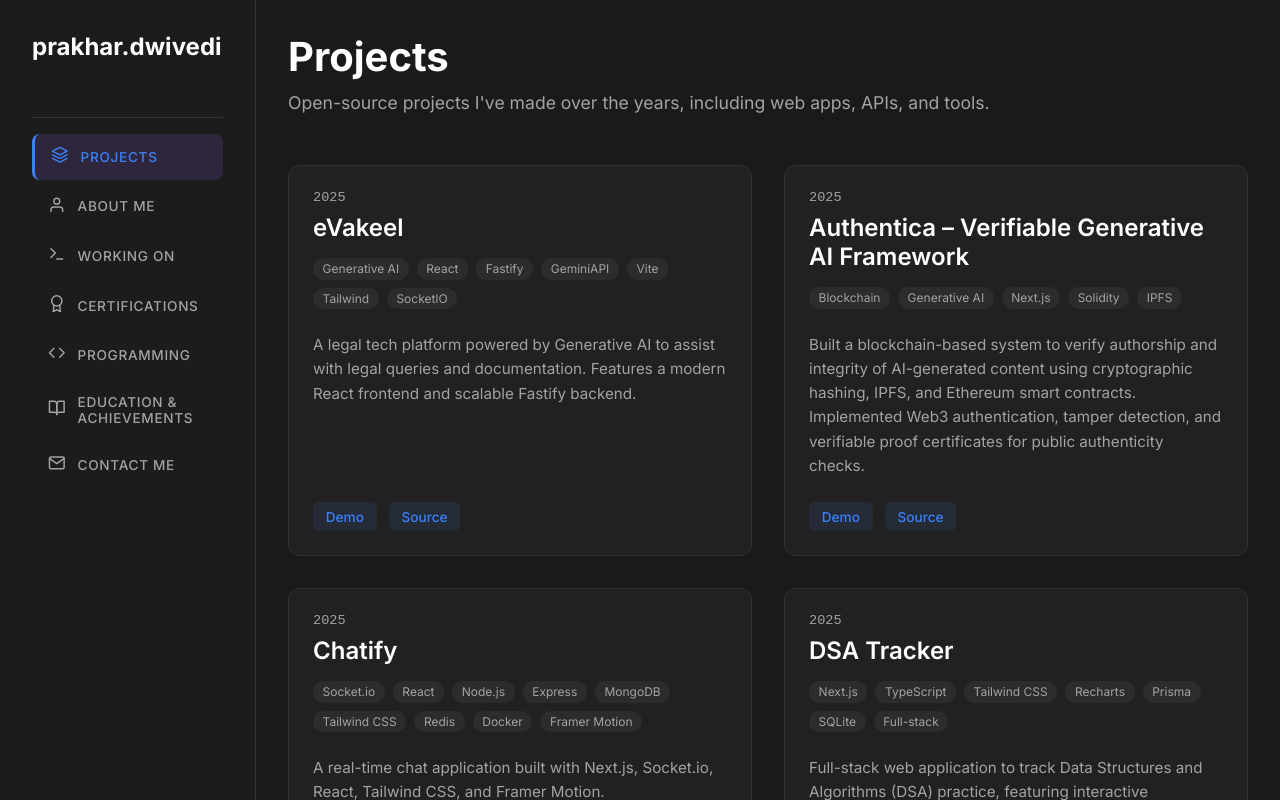
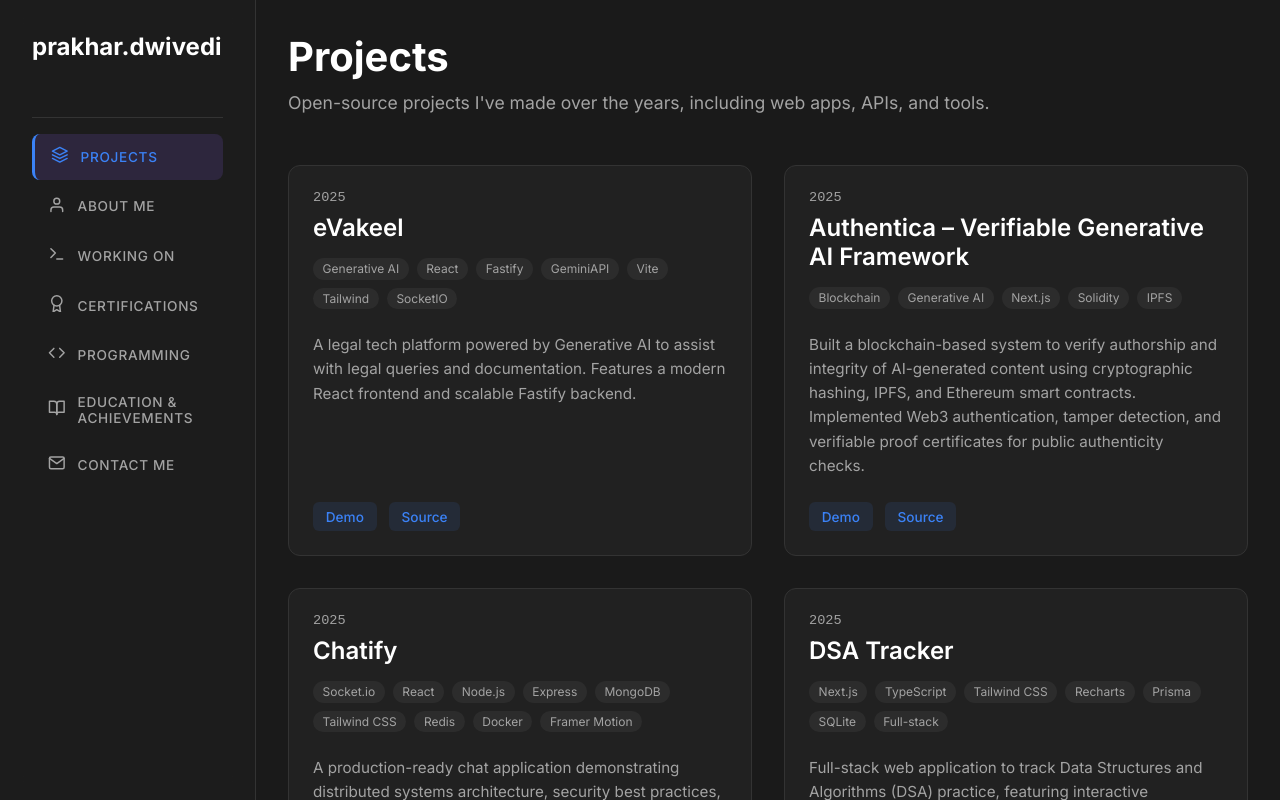
Before and after one commit to prakharDvedi/portfolio, a Next.js app: page /projects in a window 1280 px wide. Built offline with nearby package versions, Linux system fonts and the light colour scheme.

Commit message:
chat app desc

```diff
--- a/src/data/projects.ts
+++ b/src/data/projects.ts
@@ -35,7 +35,7 @@ export const projects = [
   {
     name: "Chatify",
     description:
-      "A real-time chat application built with Next.js, Socket.io, React, Tailwind CSS, and Framer Motion.",
+      "A production-ready chat application demonstrating distributed systems architecture, security best practices, and real-time communication at scale.",
     date: "2025",
     tags: [
       "Socket.io",
```
